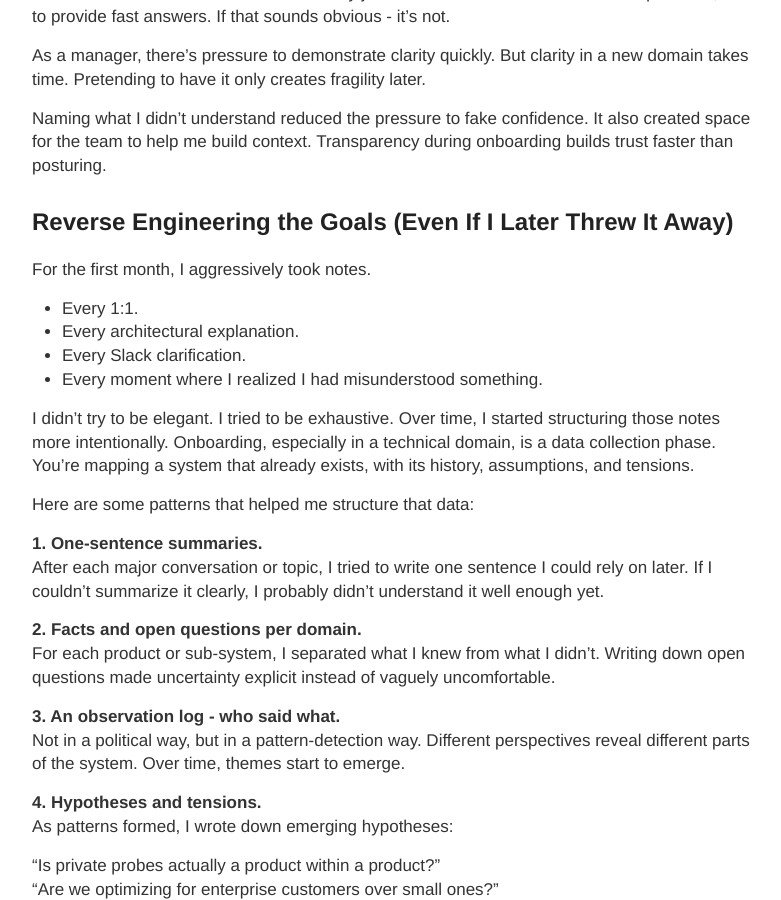
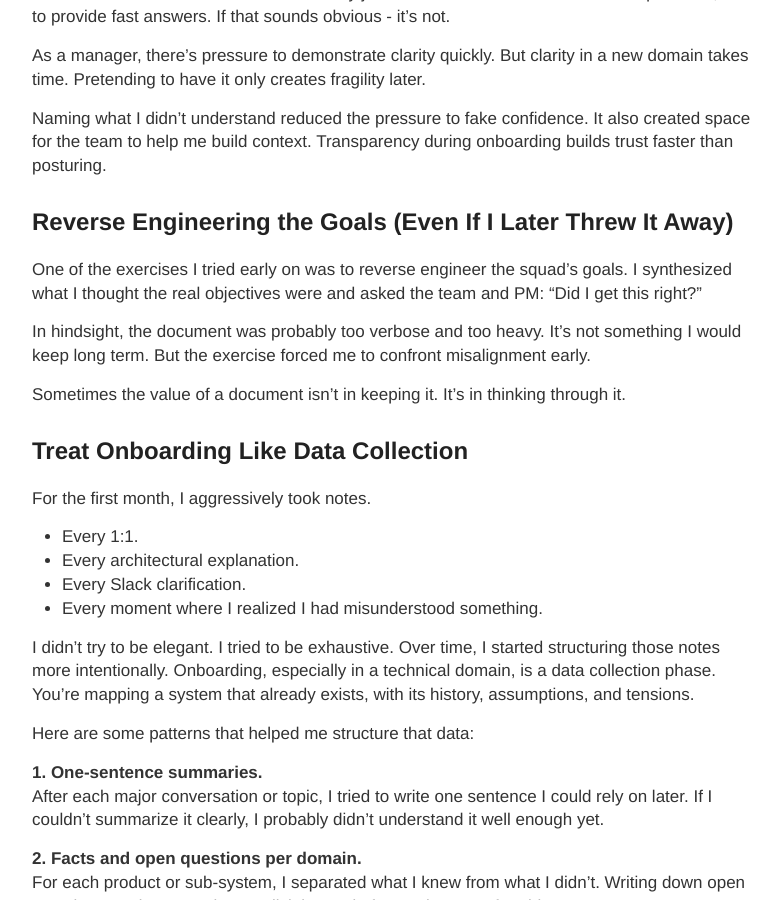
Before and after one commit to vtorosyan/vtorosyan.github.io, a Jekyll site: the page built from _posts/2026/2026-02-27-onboarding-new-team.md, in a window 1280 px wide and 900 px high, scrolled down 1850 px. Shown: the whole window, without its empty margins (248-1029 px from the left). Built offline with Jekyll 4.4.1, drawn with Linux system fonts in a browser that asks for light colours.

Commit message:
Add reverse goals engineering

```diff
--- a/_posts/2026/2026-02-27-onboarding-new-team.md
+++ b/_posts/2026/2026-02-27-onboarding-new-team.md
@@ -67,6 +67,14 @@ As a manager, there’s pressure to demonstrate clarity quickly. But clarity in
 Naming what I didn’t understand reduced the pressure to fake confidence. It also created space for the team to help me build context. Transparency during onboarding builds trust faster than posturing.
 
 ## Reverse Engineering the Goals (Even If I Later Threw It Away)
+
+One of the exercises I tried early on was to reverse engineer the squad’s goals. I synthesized what I thought the real objectives were and asked the team and PM: “Did I get this right?”
+
+In hindsight, the document was probably too verbose and too heavy. It’s not something I would keep long term. But the exercise forced me to confront misalignment early.
+
+Sometimes the value of a document isn’t in keeping it. It’s in thinking through it.
+
+## Treat Onboarding Like Data Collection
 
 For the first month, I aggressively took notes.
 
```
